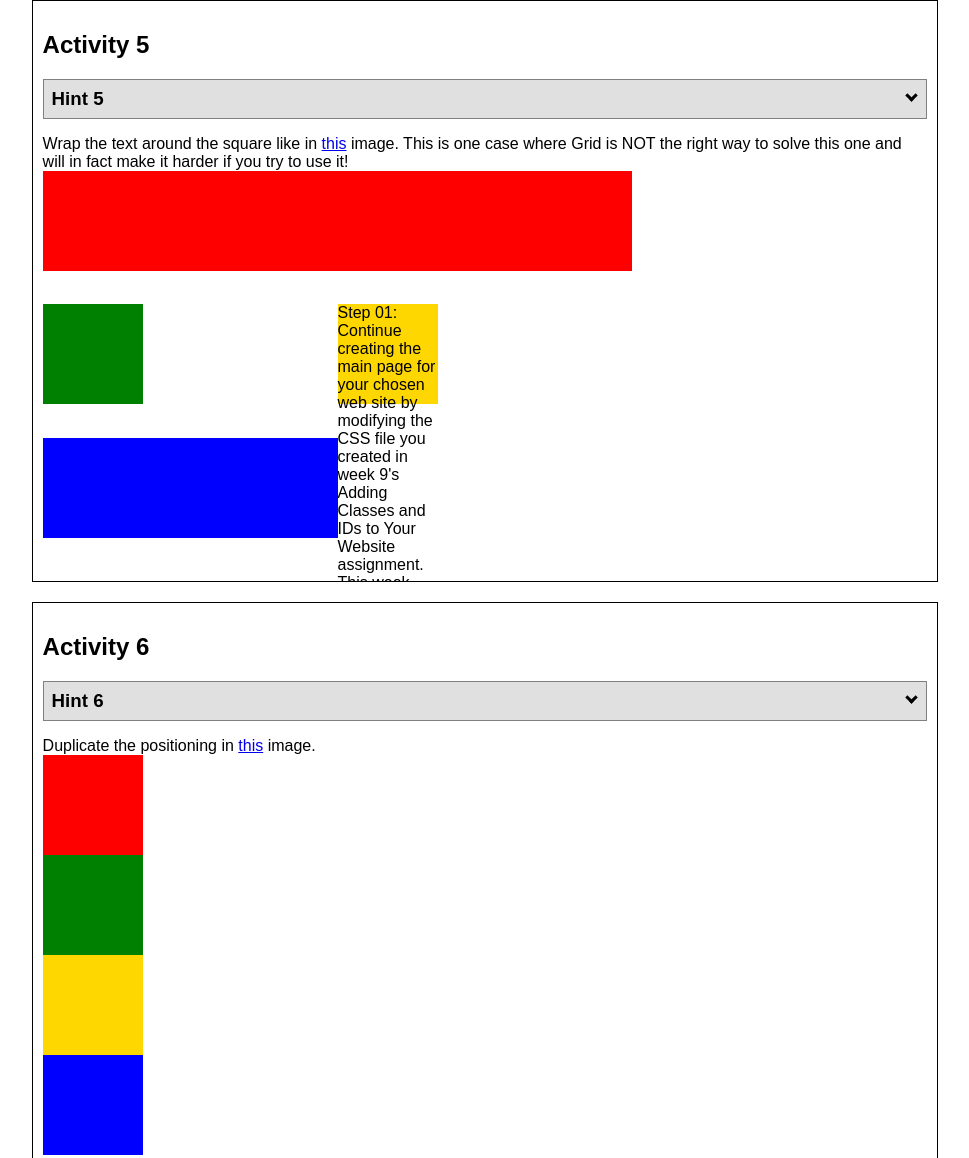
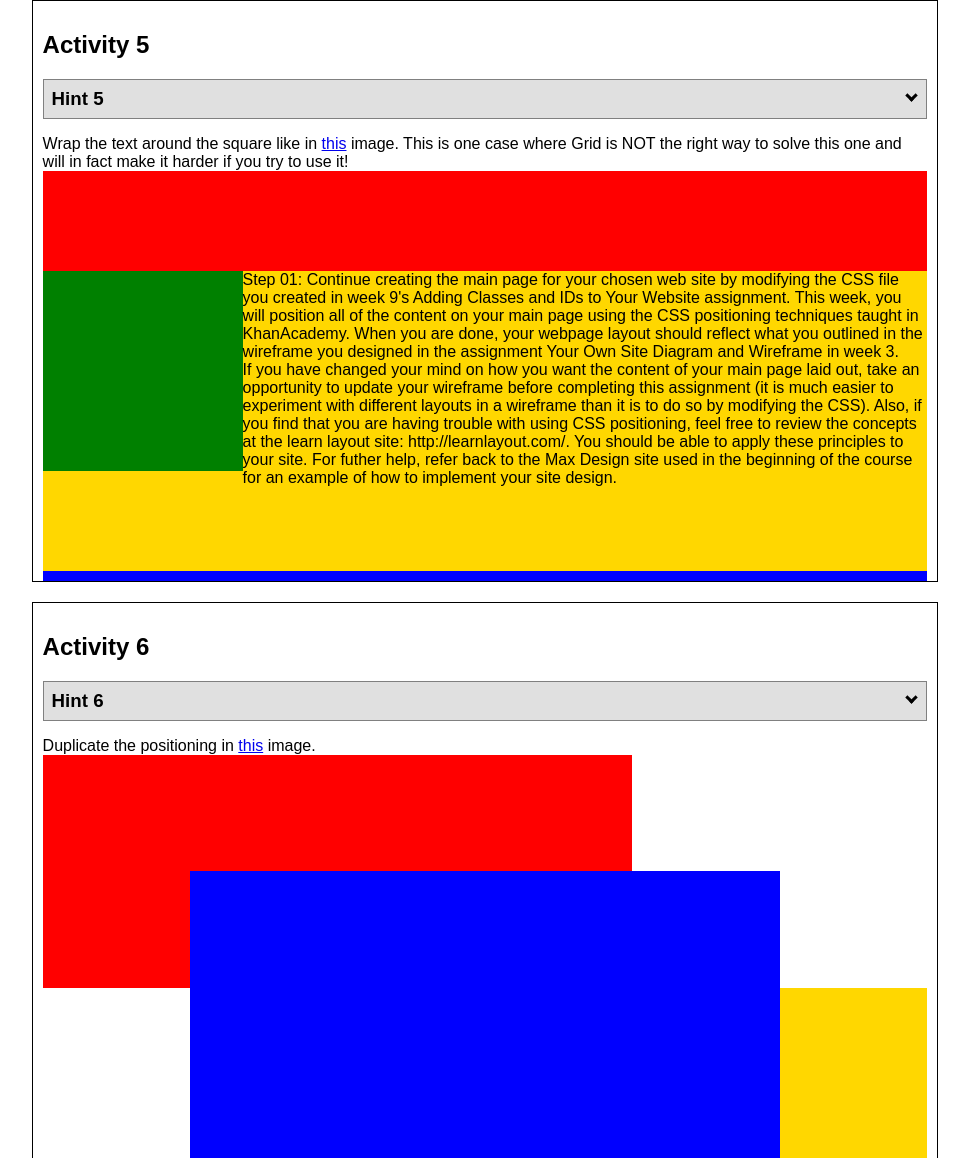
Before and after one commit to Clayso67/clayso67.github.io, a plain HTML site: page positioning/positioning/positioning.html in a window 1280 px wide. Shown: the part 2525-3683 px from the top of the page, without its empty margins (155-1124 px from the left). Drawn offline with Linux system fonts and the light colour scheme.

Commit message:
finished positioning assignment

```diff
--- a/positioning/positioning/positionstyles.css
+++ b/positioning/positioning/positionstyles.css
@@ -135,58 +135,69 @@ grid-column-gap: 90px;
 .content5 {
   /* This is the parent of the activity 5 boxes. */
   height: 400px;
-  display: grid;
-  grid-template-columns: 1fr 1fr 1fr;
-  grid-template-rows: 1fr 1fr 1fr;
+  display: float;
 }
 .red5 {
   width: 100%;
   height: 100px;
   background-color: red;
-  grid-column: 1/3;
 }
 .green5 {
-  width: 100px;
-  height: 100px;
+  float: left;
+  z-index: 2;
+  width: 200px;
+  height: 200px;
   background-color: green;
-  grid-row: 2/3;
 }
 .yellow5 {
-  width: 100px;
-  height: 100px;
+  width: 100%;
+  height: 300px;
   background-color: gold;
-  grid-row: 2/3;
 }
 .blue5 {
   width: 100%;
   height: 100px;
   background-color: blue;
-  grid-row: 3/4;
 }
 /* Activity 6 styles */
 .content6 {
   /* This is the parent of the activity 6 boxes. */
+  height: 700px;
+  grid-template-columns: 1fr 1fr 1fr 1fr 1fr 1fr;
+  grid-template-rows: 1fr 1fr 1fr 1fr 1fr 1fr;
+  display: grid;
 }
 .red6 {
-  width: 100px;
-  height: 100px;
+  width: 100%;
+  height: 100%;
   background-color: red;
+  grid-column: 1/5;
+  grid-row: 1/3;
 }
 .green6 {
-  width: 100px;
-  height: 100px;
+  width: 100%;
+  height: 100%;
   background-color: green;
+  grid-column: 1/3;
+  grid-row: 5/7;
 }
 .yellow6 {
-  width: 100px;
-  height: 100px;
+  width: 100%;
+  height: 100%;
   background-color: gold;
+  grid-column: 5/7;
+  grid-row: 3/7;
 }
 .blue6 {
-  width: 100px;
-  height: 100px;
+  width: 100%;
+  height: 100%;
   background-color: blue;
+  grid-column: 2/6;
+  grid-row: 2/6;
 }
+
+
+/* Do not make any changes below here */
 
 
 /* Do not make any changes below here */
```
